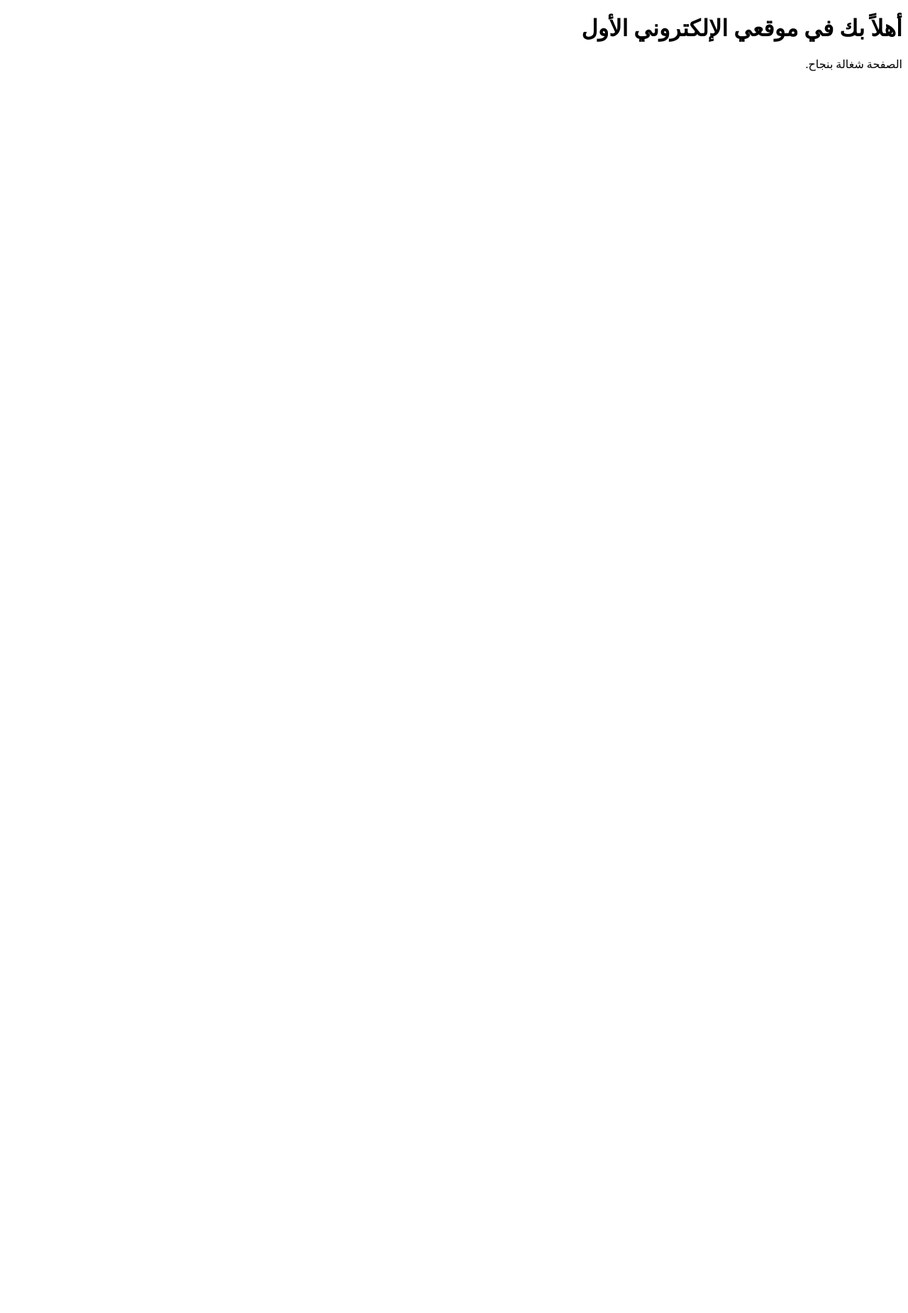
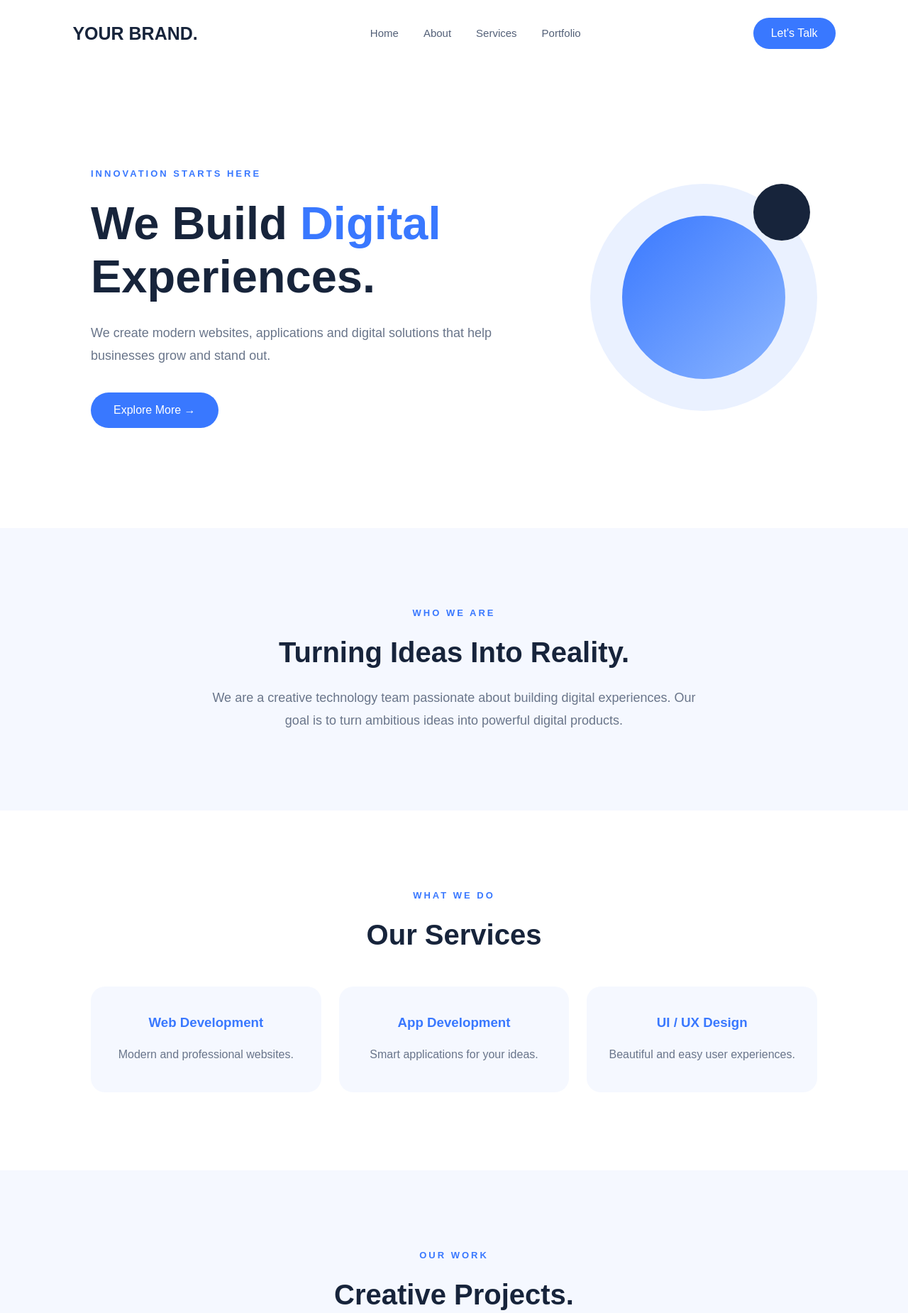
Before and after one commit to rawanelsherif2006-sketch/myfirstwebsite, a plain HTML site: page index.html in a window 1280 px wide. Shown: the top 1850 px of the page at 71% size. Before the commit the page ends 800 px from the top, so only its background shows below. Drawn offline with Linux system fonts and the light colour scheme.

Commit message:
Add files via upload

```diff
--- a/index.html
+++ b/index.html
@@ -1,11 +1,151 @@
 <!DOCTYPE html>
-<html lang="ar" dir="rtl">
+<html lang="en">
+
 <head>
-  <meta charset="UTF-8">
-  <title>موقعي الأول</title>
+    <meta charset="UTF-8">
+    <meta name="viewport" content="width=device-width, initial-scale=1.0">
+
+    <title>My Tech Company</title>
+
+    <link rel="stylesheet" href="style.css">
 </head>
+
 <body>
-  <h1>أهلاً بك في موقعي الإلكتروني الأول</h1>
-  <p>الصفحة شغالة بنجاح.</p>
+
+    <!-- Navigation -->
+    <header>
+        <nav class="navbar">
+
+            <div class="logo">YOUR BRAND.</div>
+
+            <ul class="nav-links">
+                <li><a href="#home">Home</a></li>
+                <li><a href="#about">About</a></li>
+                <li><a href="#services">Services</a></li>
+                <li><a href="#portfolio">Portfolio</a></li>
+            </ul>
+
+            <a href="#contact" class="contact-btn">
+                Let's Talk
+            </a>
+
+        </nav>
+    </header>
+
+
+    <!-- Home Section -->
+    <section class="hero" id="home">
+
+        <div class="hero-content">
+
+            <span class="small-title">
+                INNOVATION STARTS HERE
+            </span>
+
+            <h1>
+                We Build <span>Digital</span>
+                Experiences.
+            </h1>
+
+            <p>
+                We create modern websites, applications
+                and digital solutions that help businesses
+                grow and stand out.
+            </p>
+
+            <a href="#about" class="main-btn">
+                Explore More →
+            </a>
+
+        </div>
+
+        <div class="hero-shape">
+            <div class="circle"></div>
+            <div class="circle small-circle"></div>
+        </div>
+
+    </section>
+
+
+    <!-- About Section -->
+    <section class="about" id="about">
+
+        <span class="section-label">WHO WE ARE</span>
+
+        <h2>Turning Ideas Into Reality.</h2>
+
+        <p>
+            We are a creative technology team passionate
+            about building digital experiences.
+            Our goal is to turn ambitious ideas into
+            powerful digital products.
+        </p>
+
+    </section>
+
+
+    <!-- Services Section -->
+    <section class="services" id="services">
+
+        <span class="section-label">WHAT WE DO</span>
+
+        <h2>Our Services</h2>
+
+        <div class="service-container">
+
+            <div class="service-card">
+                <h3>Web Development</h3>
+                <p>Modern and professional websites.</p>
+            </div>
+
+            <div class="service-card">
+                <h3>App Development</h3>
+                <p>Smart applications for your ideas.</p>
+            </div>
+
+            <div class="service-card">
+                <h3>UI / UX Design</h3>
+                <p>Beautiful and easy user experiences.</p>
+            </div>
+
+        </div>
+
+    </section>
+
+
+    <!-- Portfolio Section -->
+    <section class="portfolio" id="portfolio">
+
+        <span class="section-label">OUR WORK</span>
+
+        <h2>Creative Projects.</h2>
+
+        <p>
+            Great ideas deserve great execution.
+            Explore our upcoming projects.
+        </p>
+
+    </section>
+
+
+    <!-- Contact Section -->
+    <section class="contact" id="contact">
+
+        <h2>Have an Idea?</h2>
+
+        <p>Let's build something amazing together.</p>
+
+        <a href="mailto:hello@example.com" class="main-btn">
+            Contact Us
+        </a>
+
+    </section>
+
+
+    <!-- Footer -->
+    <footer>
+        <p>© 2026 YOUR BRAND. All Rights Reserved.</p>
+    </footer>
+
 </body>
 </html>
--- /dev/null
+++ b/style.css
@@ -0,0 +1,280 @@
+* {
+    margin: 0;
+    padding: 0;
+    box-sizing: border-box;
+    scroll-behavior: smooth;
+}
+
+body {
+    font-family: Arial, sans-serif;
+    background-color: #ffffff;
+    color: #17243b;
+}
+
+
+/* Navigation */
+
+header {
+    width: 100%;
+    padding: 25px 8%;
+}
+
+.navbar {
+    display: flex;
+    justify-content: space-between;
+    align-items: center;
+}
+
+.logo {
+    font-size: 25px;
+    font-weight: bold;
+    color: #17243b;
+}
+
+.nav-links {
+    display: flex;
+    list-style: none;
+    gap: 35px;
+}
+
+.nav-links a {
+    text-decoration: none;
+    color: #536078;
+    font-size: 15px;
+}
+
+.nav-links a:hover {
+    color: #3978ff;
+}
+
+.contact-btn {
+    text-decoration: none;
+    background: #3978ff;
+    color: white;
+    padding: 13px 25px;
+    border-radius: 30px;
+}
+
+
+/* Hero */
+
+.hero {
+    min-height: 650px;
+    display: flex;
+    align-items: center;
+    justify-content: space-between;
+    padding: 70px 10%;
+    overflow: hidden;
+}
+
+.hero-content {
+    max-width: 600px;
+}
+
+.small-title,
+.section-label {
+    color: #3978ff;
+    font-size: 13px;
+    font-weight: bold;
+    letter-spacing: 3px;
+}
+
+.hero h1 {
+    font-size: 65px;
+    line-height: 1.15;
+    margin: 25px 0;
+}
+
+.hero h1 span {
+    color: #3978ff;
+}
+
+.hero p {
+    color: #69758a;
+    font-size: 18px;
+    line-height: 1.8;
+    margin-bottom: 35px;
+}
+
+.main-btn {
+    display: inline-block;
+    text-decoration: none;
+    background: #3978ff;
+    color: white;
+    padding: 16px 32px;
+    border-radius: 30px;
+    transition: 0.3s;
+}
+
+.main-btn:hover {
+    background: #17243b;
+    transform: translateY(-4px);
+}
+
+
+/* Hero Shape */
+
+.hero-shape {
+    width: 320px;
+    height: 320px;
+    background: #eaf1ff;
+    border-radius: 50%;
+    position: relative;
+}
+
+.circle {
+    width: 230px;
+    height: 230px;
+    background: linear-gradient(135deg, #3978ff, #8bb5ff);
+    border-radius: 50%;
+    position: absolute;
+    top: 45px;
+    left: 45px;
+}
+
+.small-circle {
+    width: 80px;
+    height: 80px;
+    background: #17243b;
+    top: 0;
+    left: 230px;
+}
+
+
+/* About */
+
+.about {
+    padding: 110px 15%;
+    text-align: center;
+    background: #f5f8ff;
+}
+
+.about h2,
+.services h2,
+.portfolio h2 {
+    font-size: 40px;
+    margin: 25px 0;
+}
+
+.about p,
+.portfolio p {
+    color: #69758a;
+    font-size: 18px;
+    line-height: 1.8;
+    max-width: 700px;
+    margin: auto;
+}
+
+
+/* Services */
+
+.services {
+    padding: 110px 10%;
+    text-align: center;
+}
+
+.service-container {
+    display: flex;
+    justify-content: center;
+    gap: 25px;
+    margin-top: 50px;
+}
+
+.service-card {
+    flex: 1;
+    padding: 40px 25px;
+    background: #f5f8ff;
+    border-radius: 20px;
+    transition: 0.3s;
+}
+
+.service-card:hover {
+    transform: translateY(-10px);
+    box-shadow: 0 15px 35px #17243b15;
+}
+
+.service-card h3 {
+    margin-bottom: 20px;
+    color: #3978ff;
+}
+
+.service-card p {
+    color: #69758a;
+    line-height: 1.7;
+}
+
+
+/* Portfolio */
+
+.portfolio {
+    padding: 110px 10%;
+    text-align: center;
+    background: #f5f8ff;
+}
+
+
+/* Contact */
+
+.contact {
+    padding: 100px 20px;
+    text-align: center;
+}
+
+.contact h2 {
+    font-size: 45px;
+    margin-bottom: 20px;
+}
+
+.contact p {
+    color: #69758a;
+    margin-bottom: 30px;
+}
+
+
+/* Footer */
+
+footer {
+    padding: 30px;
+    text-align: center;
+    background: #17243b;
+    color: white;
+}
+
+
+/* Responsive Design */
+
+@media (max-width: 768px) {
+
+    .nav-links {
+        display: none;
+    }
+
+    .hero {
+        flex-direction: column;
+        text-align: center;
+        gap: 60px;
+    }
+
+    .hero h1 {
+        font-size: 42px;
+    }
+
+    .hero-shape {
+        width: 250px;
+        height: 250px;
+    }
+
+    .circle {
+        width: 180px;
+        height: 180px;
+    }
+
+    .small-circle {
+        left: 180px;
+    }
+
+    .service-container {
+        flex-direction: column;
+    }
+
+}
```
